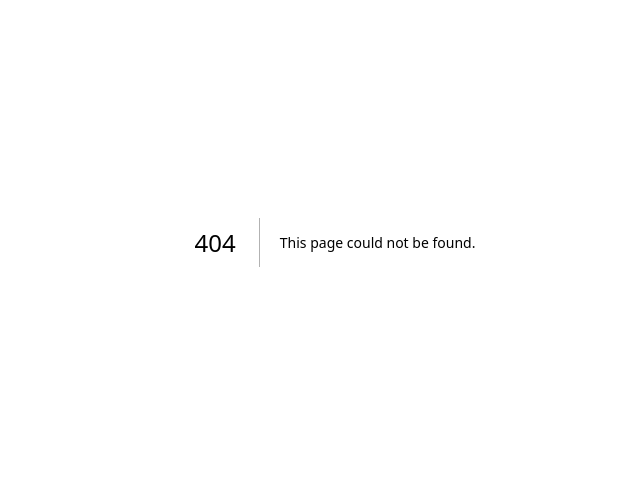
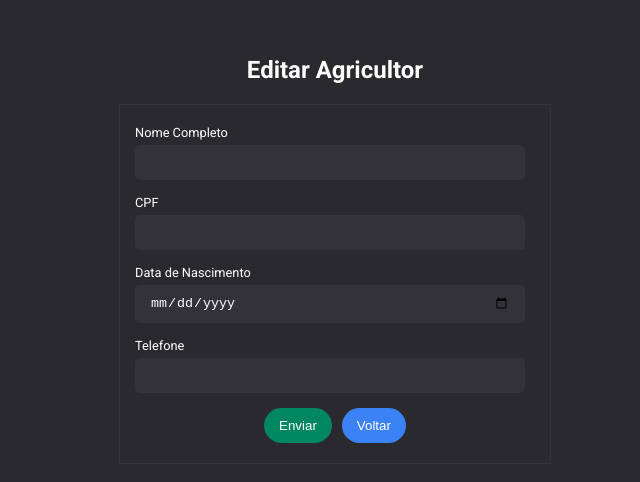
Before and after one commit to spadaritucks/farmer-registration, a Next.js app in the folder frontend/: page /update in a window 1280 px wide. Before the commit this address had no page. Shown: the part 158-640 px from the top of the page, without its empty margins (305-945 px from the left). Built offline with nearby package versions, Linux system fonts and the light colour scheme.

Commit message:
Adiciona coluna de ações na tabela da página inicial e implementa botões de editar e deletar. Atualiza estilos para a nova estrutura de ações na tabela.

```diff
--- /dev/null
+++ b/frontend/src/app/update/page.tsx
@@ -0,0 +1,66 @@
+'use client'
+import Button from "@/components/button/component";
+import Input from "@/components/input/component";
+import { UsersService } from "@/services/UsersService";
+import { zodResolver } from "@hookform/resolvers/zod";
+import { watch } from "fs";
+import { useForm } from "react-hook-form";
+import z from "zod";
+import "./styles.css"
+import { useRouter } from "next/navigation";
+
+
+
+const RegisterSchema = z.object({
+    fullName: z.string(),
+    cpf: z.string(),
+    birthDate: z.optional(z.string()),
+    phone: z.optional(z.string()),
+
+})
+
+type RegisterFormData = z.infer<typeof RegisterSchema>
+
+export default function Register() {
+
+
+    const { register, handleSubmit, formState: { isSubmitting, errors } } = useForm<RegisterFormData>({
+        resolver: zodResolver(RegisterSchema)
+    })
+
+    const router = useRouter()
+
+
+    async function SubmitForm(data: RegisterFormData) {
+        try {
+            await UsersService.create({
+                fullName: data.fullName,
+                cpf: data.cpf,
+                birthDate: data.birthDate && new Date(data.birthDate).toISOString(),
+                phone: data.phone,
+                active: true
+            })
+
+        } catch (error: any) {
+            console.error(error)
+        }
+    }
+
+
+    return (
+        <section className="farmer-form">
+            <h2>Editar Agricultor</h2>
+            <form onSubmit={handleSubmit(SubmitForm)}>
+                <Input label="Nome Completo" type="text" {...register("fullName")} />
+                <Input label="CPF" type="text" {...register("cpf")} />
+                <Input label="Data de Nascimento" type="date" {...register("birthDate")} />
+                <Input label="Telefone" type="text" {...register("phone")} />
+
+                <div className="form-actions">
+                    <Button type="submit" name="Enviar" variant="success" disabled={isSubmitting} />
+                    <Button type="button" name="Voltar" variant="default" onClick={() => router.push("/")} />
+                </div>
+            </form>
+        </section>
+    )
+}
--- /dev/null
+++ b/frontend/src/app/update/styles.css
@@ -0,0 +1,30 @@
+.farmer-form{
+    display: flex;
+    flex-direction: column;
+    align-items: center;
+    justify-content: center;
+    width: 100%;
+    height: 100vh;
+}
+
+.farmer-form h2 {
+    color: var(--white);
+    font-weight: bold;
+}
+
+form{
+    display: flex;
+    flex-direction: column;
+    justify-content: center;
+    gap: 15px;
+    width: 400px;
+    border: 1px solid var(--gray-600);
+    padding: 20px 15px;
+}
+
+.form-actions{
+    display: flex;
+    justify-content: center;
+    width: 100%;
+    gap: 10px;
+}
```
Also changed, not shown: frontend/src/app/page.tsx (+6 -1 lines), frontend/src/app/styles.css (+7 -0 lines).
